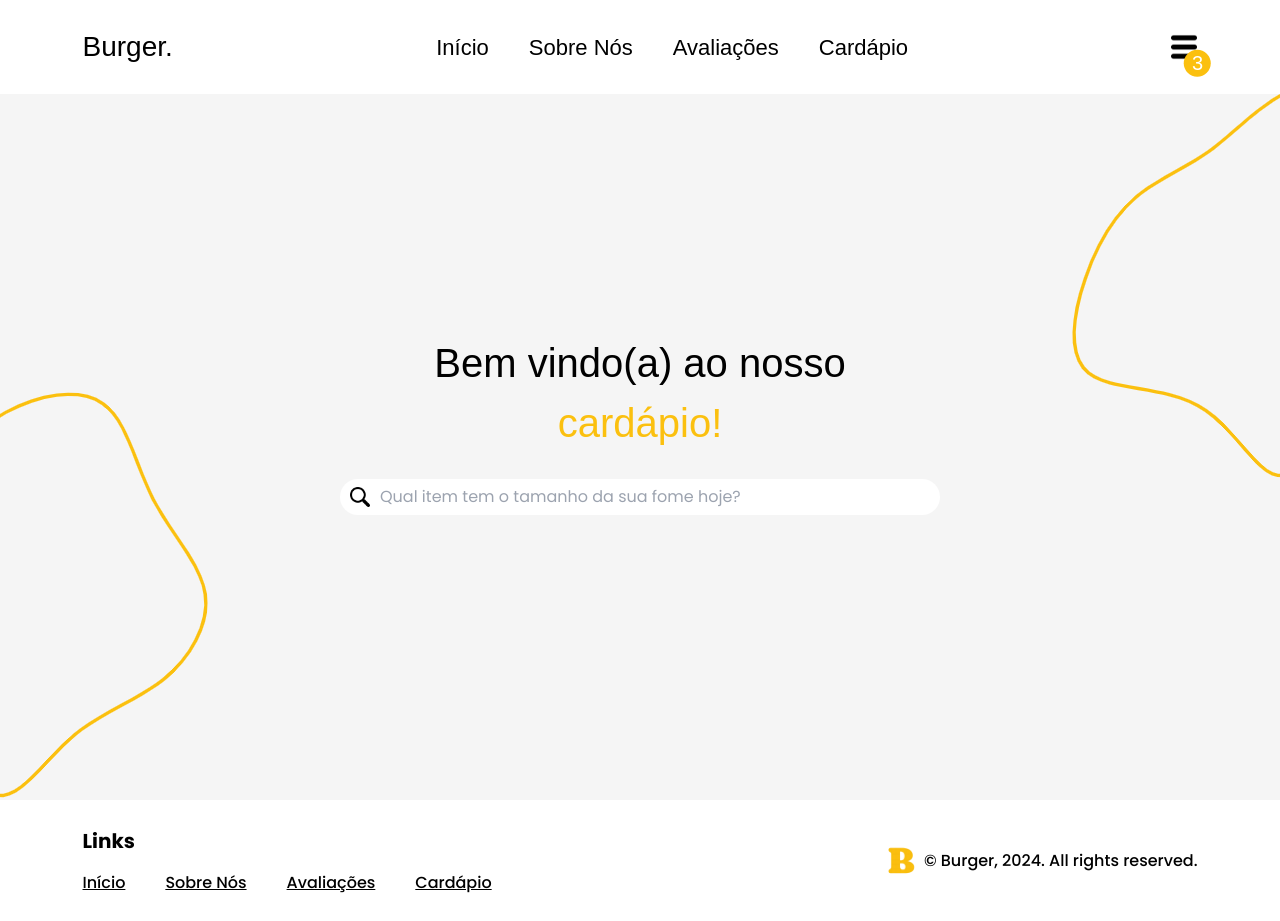
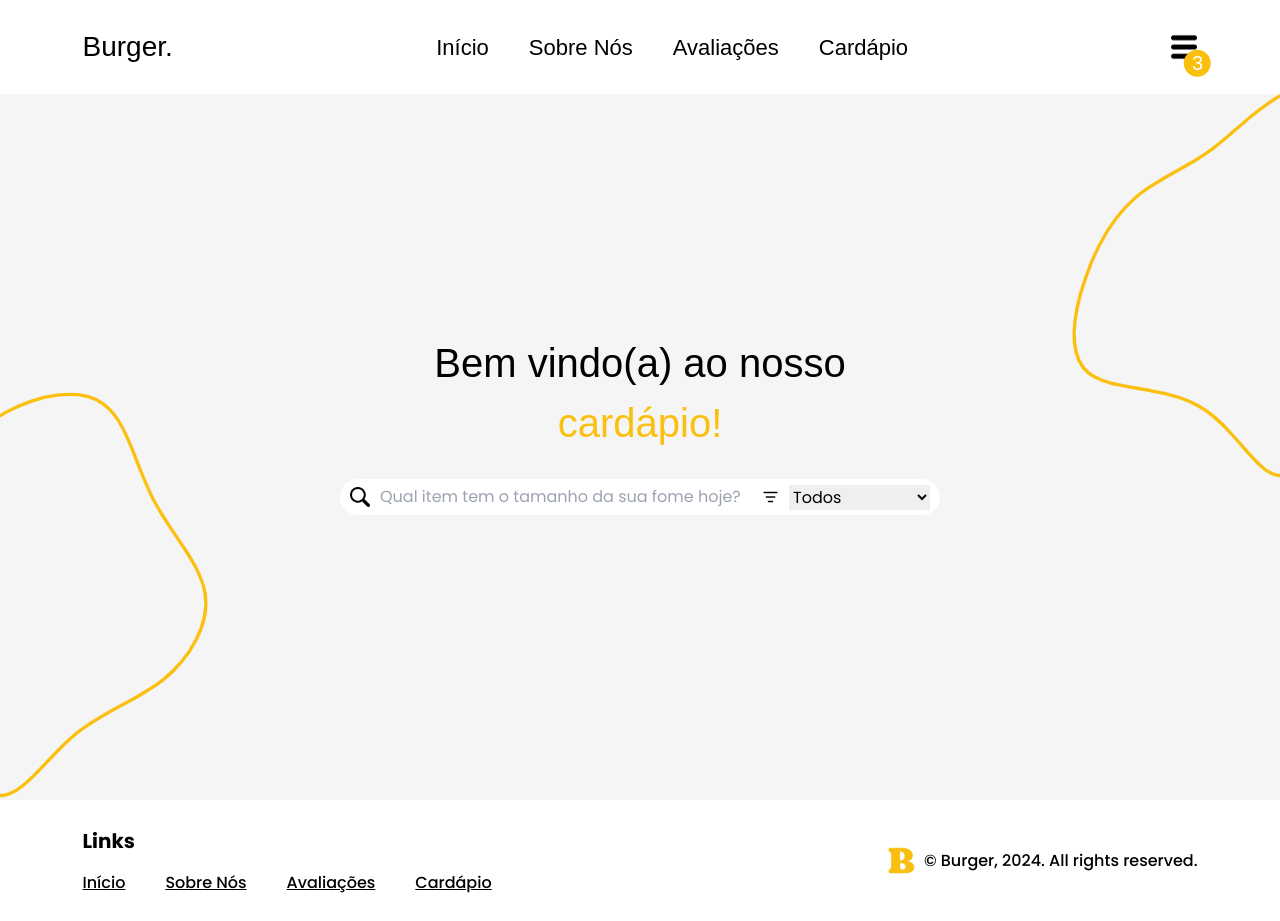
Before and after one commit to Joa0Gustav0/online-menu-app, a Next.js app: page /cardapio in a window 1280 px wide. Built offline with nearby package versions, Linux system fonts and the light colour scheme; a web font is replaced by a local one.

Commit message:
created search bar filters for researches

```diff
--- a/app/cardapio/page.tsx
+++ b/app/cardapio/page.tsx
@@ -2,8 +2,12 @@ import Image from "next/image";
 import blob from "@/public/media/extra/yellow-blob-picture.png";
 import Title from "../ui/Title";
 import SearchBar from "../ui/SearchBar";
+import data from "@/public/products.json"
 
 function Page() {
+
+  const products = data.products;
+
   return (
     <main className="relative flex justify-center items-center w-full min-h-screen m-auto pt-[110px] pb-[36px] bg-[#f5f5f5] overflow-hidden">
       <div className="relative flex flex-col items-center gap-[26px] w-full max-w-[600px] z-[10]">
--- a/app/ui/SearchBar.tsx
+++ b/app/ui/SearchBar.tsx
@@ -1,11 +1,45 @@
+"use client";
+
 import Image from "next/image";
 import magnifyingGlassIcon from "@/public/media/icons/magnifying-glass-icon.png";
+import allIcon from "@/public/media/icons/filter-icon.png";
+import burgerIcon from "@/public/media/icons/burger-icon.png";
+import pizzaIcon from "@/public/media/icons/pizza-icon.png";
+import acaiIcon from "@/public/media/icons/acai-icon.png";
+
+import clsx from "clsx";
+import { useState } from "react";
 
 function SearchBar() {
+
+  const [filter, setFilter] = useState<string>("Todos");
+
   return (
     <label className="flex items-center gap-[10px] w-full py-[5.75px] px-[10px] bg-white rounded-[25px]">
       <Image src={magnifyingGlassIcon} alt={"Ícone representativo de uma lupa para interatividade com barra de pesquisa"} className="w-[20px]" />
       <input type="text" id="search-bar-input" placeholder="Qual item tem o tamanho da sua fome hoje?" className="w-full bg-transparent focus:border-none focus:outline-none" />
+      {[
+        {src: allIcon, param: "Todos"},
+        {src: burgerIcon, param: "Hambúrgueres"},
+        {src: pizzaIcon, param: "Pizzas"},
+        {src: acaiIcon, param: "Açaís"},
+      ].map((icon, i) => (
+        <Image key={"categorie-icon-" + i} src={icon.src} alt={"Ícone representativo da categoria: " + filter} className={"w-[17.5px] " + clsx({
+          "hidden": filter !== icon.param
+        })} />
+      ))}
+      <select className="hover:bg-[#f7f7f7] focus:outline-none focus:border-none" onChange={(e) => setFilter((e.target as HTMLSelectElement).value)}>
+        {[
+          {text: "Todos", val:"all"},
+          {text: "Hambúrgueres", val:"burgers"},
+          {text: "Pizzas", val:"pizzas"},
+          {text: "Açaís", val:"acais"},
+        ].map((option, i) => (
+          <option key={"opition-" + i}>
+            {option.text}
+          </option>
+        ))}
+      </select>
     </label>
   );
 }
```
Also changed, not shown: public/media/icons/filter-icon.png (added).
